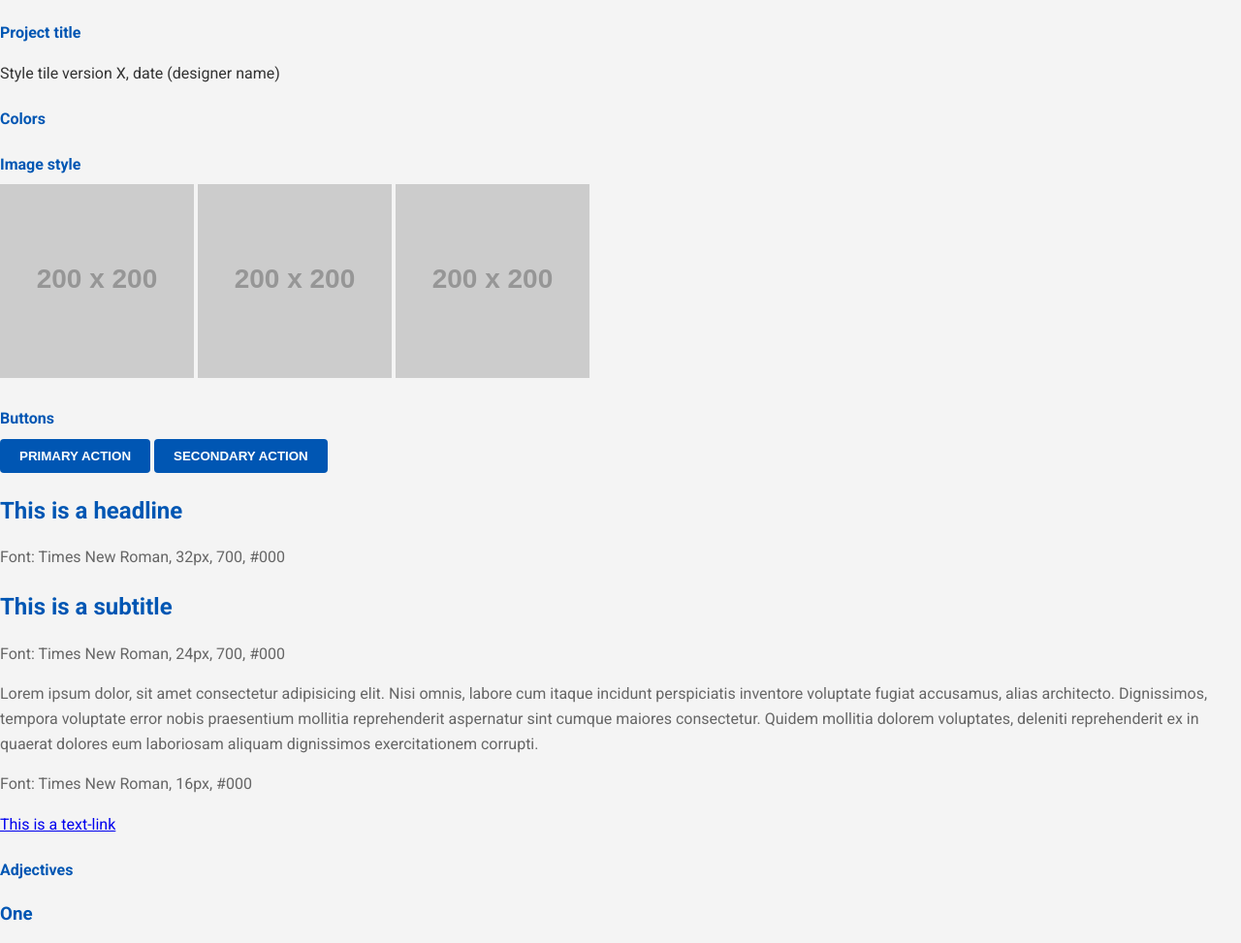
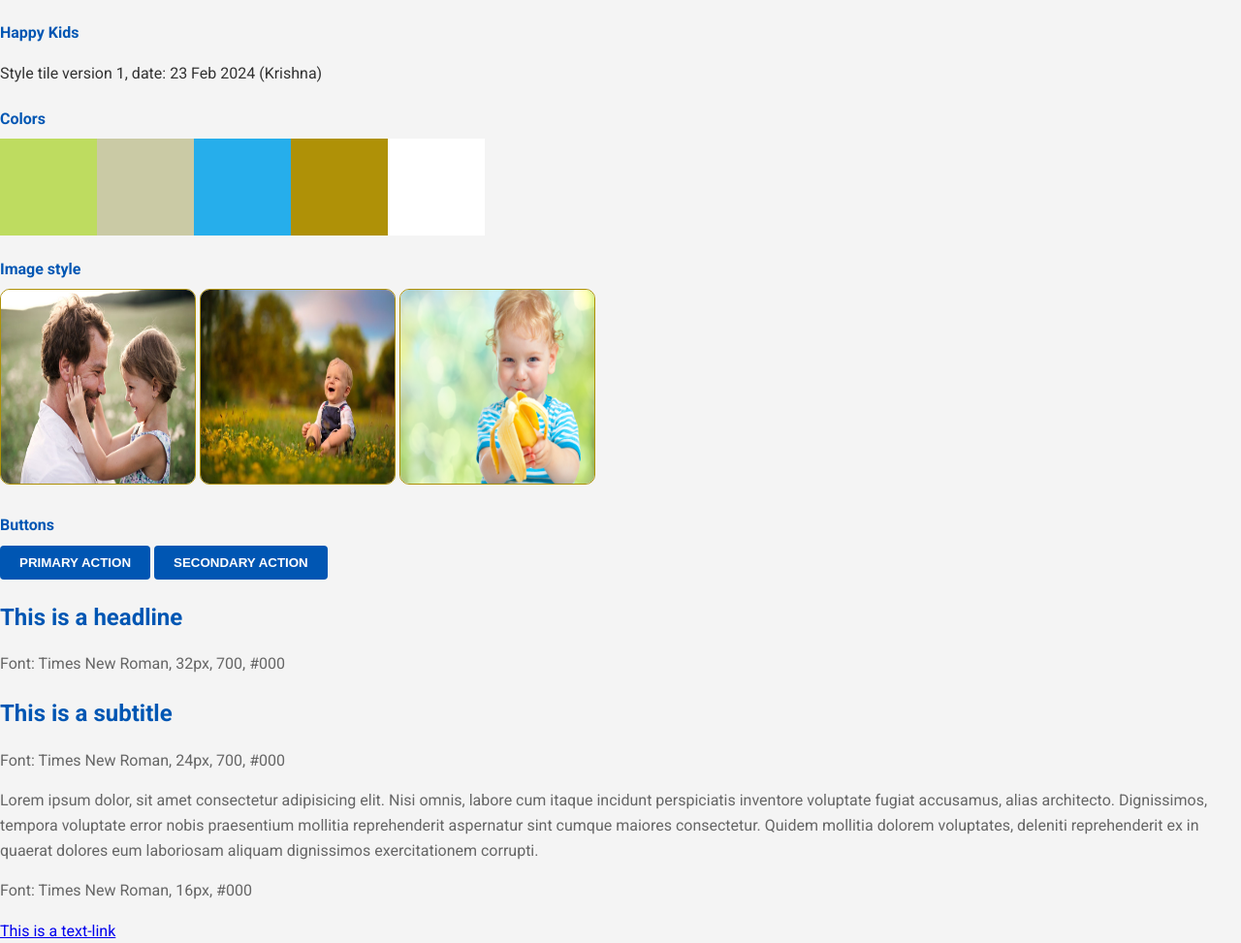
Before and after one commit to mhi1001/ux-ola2, a plain HTML site: page index.html in a window 1280 px wide. Shown: the top 973 px of the page at 97% size. Drawn offline with Linux system fonts and the light colour scheme; placeholder pictures from the web are drawn by us.

Commit message:
setting up colors and theme

```diff
--- a/index.html
+++ b/index.html
@@ -8,22 +8,25 @@
 </head>
 <body>
     <section id="project-info">
-        <h4>Project title</h4>
-        <p>Style tile version X, date (designer name)</p>
+        <h4>Happy Kids</h4>
+        <p>Style tile version 1, date: 23 Feb 2024 (Krishna)</p>
     </section>
-    <section id="colors">
+    <section id="colorsection">
         <h4>Colors</h4>
-        <div class="color-sample"></div>
-        <div class="color-sample"></div>
-        <div class="color-sample"></div>
-        <div class="color-sample"></div>
-        <div class="color-sample"></div>
+        <div class="colors">
+        <div class="color-sample1"></div>
+        <div class="color-sample2"></div>
+        <div class="color-sample3"></div>
+        <div class="color-sample4"></div>
+        <div class="color-sample5"></div>
+    </div>
+
     </section>
     <section id="images">
         <h4>Image style</h4>
-        <img src="http://via.placeholder.com/200x200">
-        <img src="http://via.placeholder.com/200x200">
-        <img src="http://via.placeholder.com/200x200">
+        <img src="./Assets/style1.jpeg">
+        <img src="./Assets/child.jpeg">
+        <img src="./Assets/child2.jpeg">
     </section>
     <section id="buttons">
         <h4>Buttons</h4>
--- a/style1.css
+++ b/style1.css
@@ -19,6 +19,7 @@ h1, h2, h3, h4 {
     box-shadow: 0 2px 4px rgba(0, 0, 0, 0.1);
 }
 
+
 button {
     background-color: #0056b3;
     color: #fff;
@@ -38,3 +39,46 @@ button:hover {
 .meta, .copy {
     color: #666;
 }
+
+
+.colors{
+    display:flex;
+    flex-direction:row;
+
+}
+.color-sample1{
+    display:flex;
+    width:100px;
+    height:100px;
+    background:#BEDC60;
+}
+.color-sample2{
+    display:flex;
+    width:100px;
+    height:100px;
+    background:#CACAA5;
+}
+.color-sample3{
+    display:flex;
+    width:100px;
+    height:100px;
+    background:#26AEEB;
+}
+.color-sample4{
+    display:flex;
+    width:100px;
+    height:100px;
+    background:#AF9107;
+}
+.color-sample5{
+    display:flex;
+    width:100px;
+    height:100px;
+    background:#ffffff;
+}
+img{
+    height: 200px;
+    width: 200px;
+    border: 1px solid #AF9107;
+    border-radius: 10px;
+}
```
Also changed, not shown: Assets/child.jpeg (added), Assets/child2.jpeg (added), Assets/style1.jpeg (added).
